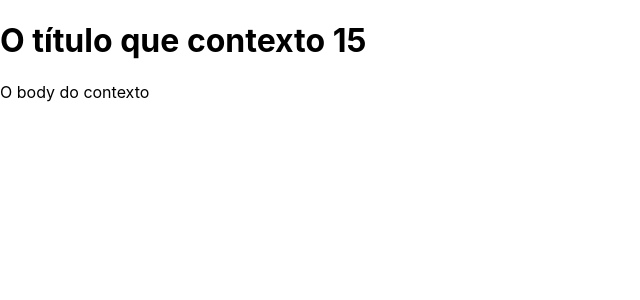
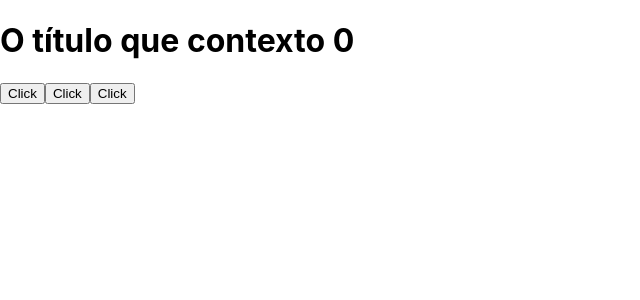
Before and after one commit to fty57/react-hooks, a React (Create React App) app: page / in a window 1280 px wide. Shown: the top 300 px of the page, without its empty margins (0-640 px from the left). Built offline with nearby package versions, Linux system fonts and the light colour scheme.

Commit message:
useReducer - React Hooks - Parte 1

```diff
--- a/src/App.js
+++ b/src/App.js
@@ -1,13 +1,52 @@
-import { createContext, useContext, useState } from 'react';
+import { useReducer } from 'react';
 import './App.css';
-import { Div } from './components/Div';
-import { AppContext } from './contexts/AppContext';
+
+const globalState = {
+  title: 'O título que contexto',
+  body: 'O body do contexto',
+  counter: 0,
+};
+
+const reducer = (state, action) => {
+  switch (action.type) {
+    case 'muda': {
+      console.log('Chamou muda com', action.payload);
+      return { ...state, title: action.payload };
+    }
+
+    case 'inverter': {
+      console.log('Chamou inverter');
+      const { title } = state;
+      return { ...state, title: title.split('').reverse().join('') };
+    }
+  }
+
+  console.log('Nenhuma action encontrada');
+  return { ...state };
+};
 
 function App() {
+  const [state, dispatch] = useReducer(reducer, globalState);
+  const { counter, title, body } = state;
+
   return (
-    <AppContext>
-      <Div />
-    </AppContext>
+    <div>
+      <h1>
+        {title} {counter}
+      </h1>
+      <button
+        onClick={() =>
+          dispatch({
+            type: 'muda',
+            payload: new Date().toLocaleString('pt-BR'),
+          })
+        }
+      >
+        Click
+      </button>
+      <button onClick={() => dispatch({ type: 'inverter' })}>Click</button>
+      <button onClick={() => dispatch({ type: '' })}>Click</button>
+    </div>
   );
 }
 
```
